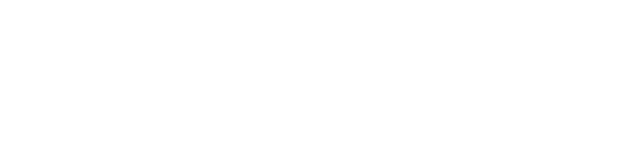
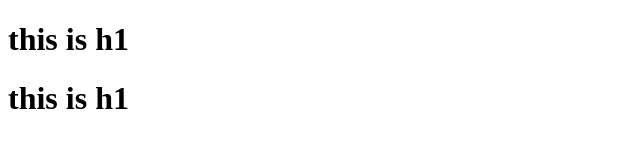
Before and after one commit to tinphamars/auto-git, a plain HTML site: page index.html in a window 1280 px wide. Shown: the whole page, without its empty margins (0-640 px from the left). Drawn offline with Linux system fonts and the light colour scheme.

Commit message:
commit final

```diff
--- a/index.html
+++ b/index.html
@@ -6,6 +6,7 @@
 	<title>Document</title>
 </head>
 <body>
-
+	<h1>this is h1</h1>
+	<h1>this is h1</h1>
 </body>
 </html>
```
